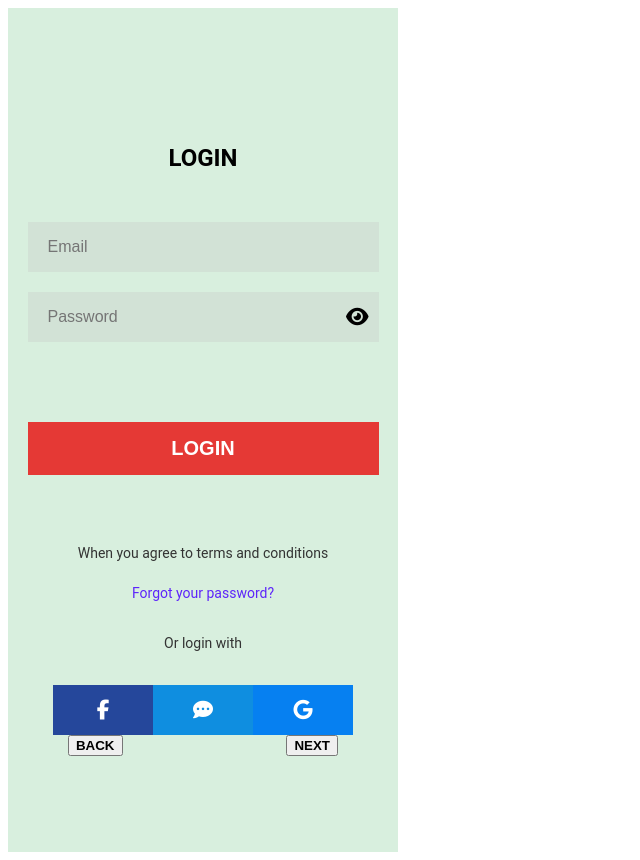
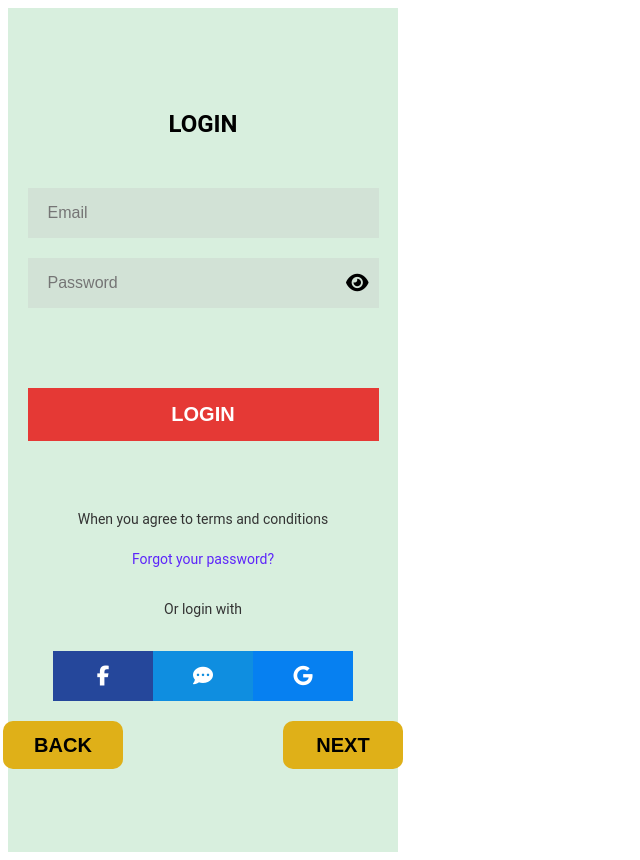
Before and after one commit to KhangHocCode/baiTapApp, a plain HTML site: page index5.html in a window 1280 px wide. Shown: the whole page, without its empty margins (0-640 px from the left). Drawn offline with Linux system fonts and the light colour scheme.

Commit message:
Update index5.html

```diff
--- a/index5.html
+++ b/index5.html
@@ -149,6 +149,20 @@
         .google {
             background-color: #0680F1;
         }
+        .comeback {
+            display: flex;
+            justify-content: center;
+        }
+        .comeback button {
+            width: 120px;
+            height: 48px;
+            background-color: rgb(223, 176, 24);
+            color: black;
+            border-radius: 10px;
+            border: none;
+            font-size: 20px;
+            font-weight: 700;
+        }
     </style>
 
     <div class="section">
```
